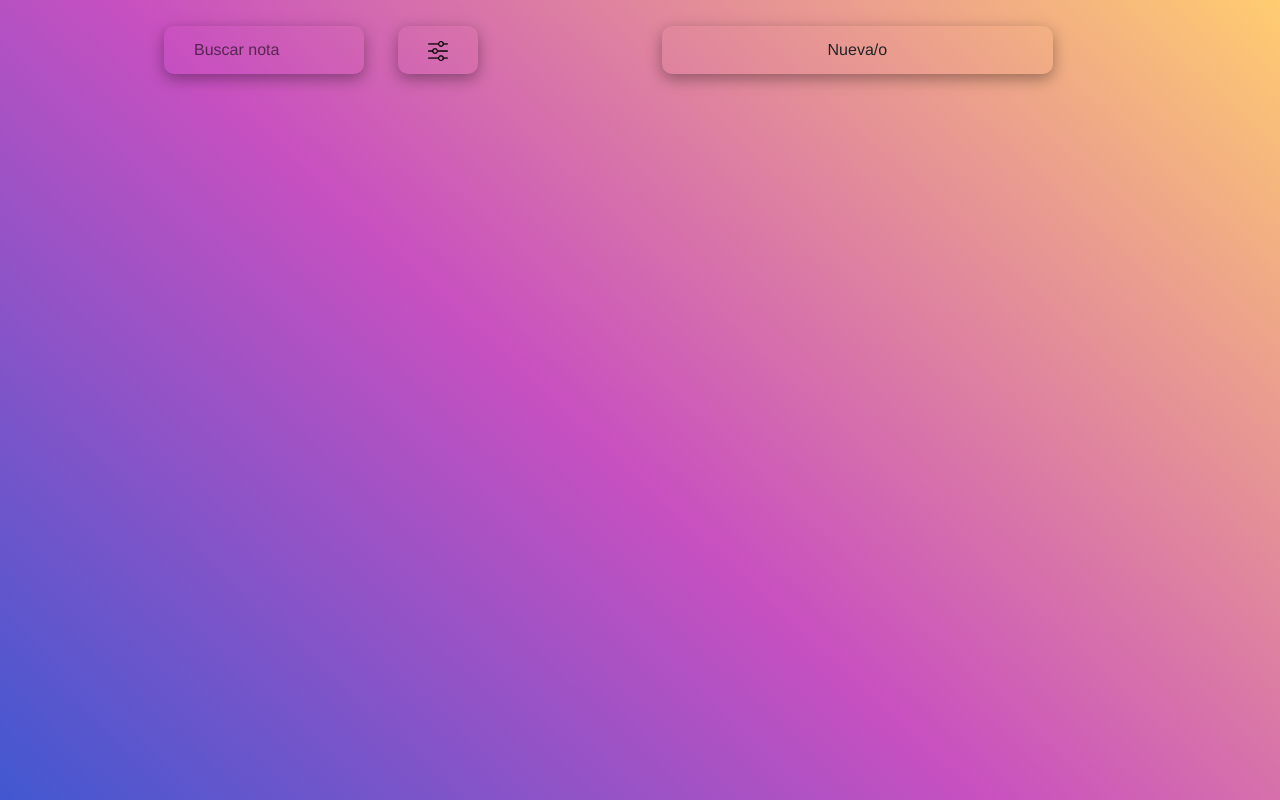
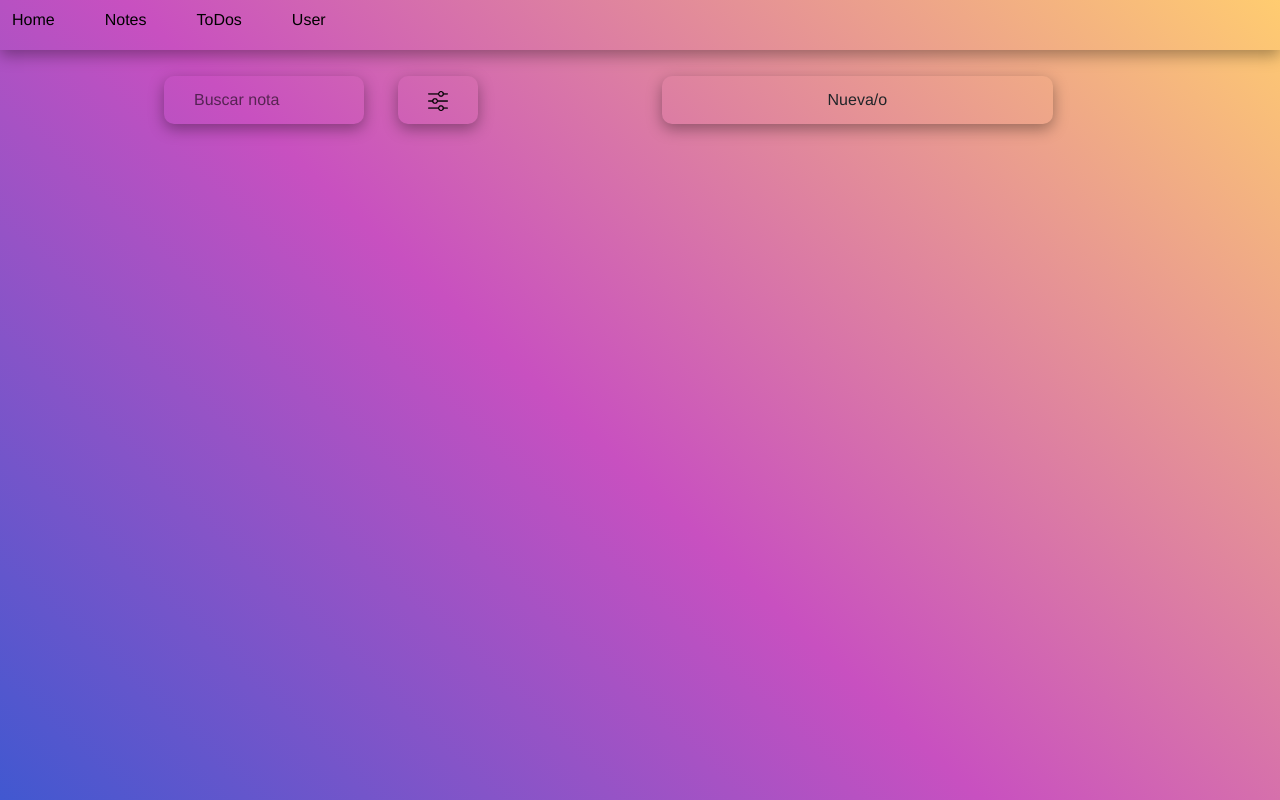
Before and after one commit to VickyMastro/Vue-ToDo-App, a Vue app: page / in a window 1280 px wide. Built offline with nearby package versions, Linux system fonts and the light colour scheme; what v-calendar, vue-js-modal would draw is missing.

Commit message:
Primer intento de router y userForm

```diff
--- a/src/App.vue
+++ b/src/App.vue
@@ -1,10 +1,19 @@
 <template>
   <div id="app">
-    <div id="nav">
-    </div>
+    <Header />
     <router-view />
   </div>
 </template>
+
+// header es ahora mi nav en todas las vistas
+<script>
+import Header from './views/Header.vue'
+export default {
+  components: {
+    Header,
+  }
+}
+</script>
 
 <style>
 #app {
--- /dev/null
+++ b/src/components/user/UserForm.vue
@@ -0,0 +1,31 @@
+<template>
+  <div>
+    <div class="form-floating mb-3">
+      <input
+        type="email"
+        class="form-control"
+        id="floatingInput"
+        placeholder="name@example.com"
+      />
+      <label for="floatingInput">Email address</label>
+    </div>
+    <div class="form-floating">
+      <input
+        type="password"
+        class="form-control"
+        id="floatingPassword"
+        placeholder="Password"
+      />
+      <label for="floatingPassword">Password</label>
+    </div>
+  </div>
+</template>
+
+<script>
+export default {
+  name: "UserForm",
+};
+</script>
+
+<style>
+</style>
--- a/src/router/index.js
+++ b/src/router/index.js
@@ -1,14 +1,37 @@
 import Vue from 'vue'
 import VueRouter from 'vue-router'
 import Home from '../views/Home.vue'
+// Notas y ToDos
+import Notes from '../views/Notes.vue'
+import ToDos from '../views/ToDos.vue'
+// userForm se va, voy a usas CreateUser y loginUser
+import UserForm from '../components/user/UserForm.vue'
 
 Vue.use(VueRouter)
 
 const routes = [
   {
     path: '/',
-    name: 'Home',
     component: Home
+  },
+  {
+    path: '/notes',
+    name: 'Notes',
+    component: Notes
+  },
+  {
+    path: '/toDos',
+    name: 'ToDos',
+    component: ToDos
+  },
+  {
+    path: '/user',
+    name: 'User',
+    component: UserForm
+  },
+  {
+    path: '*',
+    redirect: '/'
   },
 ]
 
--- /dev/null
+++ b/src/views/Header.vue
@@ -0,0 +1,58 @@
+<template>
+  <div>
+    <nav class="container-nav navbar navbar-expand-lg navbar-light">
+      <div class="container-fluid justify-content-end">
+        <button
+          class="navbar-toggler "
+          type="button"
+          data-bs-toggle="collapse"
+          data-bs-target="#navbarNavAltMarkup"
+          aria-controls="navbarNavAltMarkup"
+          aria-expanded="false"
+          aria-label="Toggle navigation"
+        >
+          <span class="navbar-toggler-icon"></span>
+        </button>
+        <div class="collapse navbar-collapse" id="navbarNavAltMarkup">
+          <div class="navbar-nav d-flex">
+            <div class="router-links">
+              <router-link to="/">Home</router-link>
+            </div>
+            <div class="router-links">
+              <router-link :to="{ name: 'Notes' }">Notes</router-link>
+            </div>
+            <div class="router-links">
+              <router-link :to="{ name: 'ToDos' }">ToDos</router-link>
+            </div>
+            <div class="router-links justify-content-end">
+              <router-link :to="{ name: 'User' }">User</router-link>
+            </div>
+          </div>
+        </div>
+      </div>
+    </nav>
+  </div>
+</template>
+
+<script>
+export default {
+  name: "Header",
+};
+</script>
+
+<style scoped>
+a {
+  color: black;
+  text-decoration: none;
+}
+.container-nav {
+  background-color: inherit;
+  box-shadow: rgba(0, 0, 0, 0.35) 0px 5px 15px;
+}
+.router-links {
+  width: auto;
+  text-align: center;
+  padding-bottom: 10px;
+  padding-right: 50px;
+}
+</style>
```
